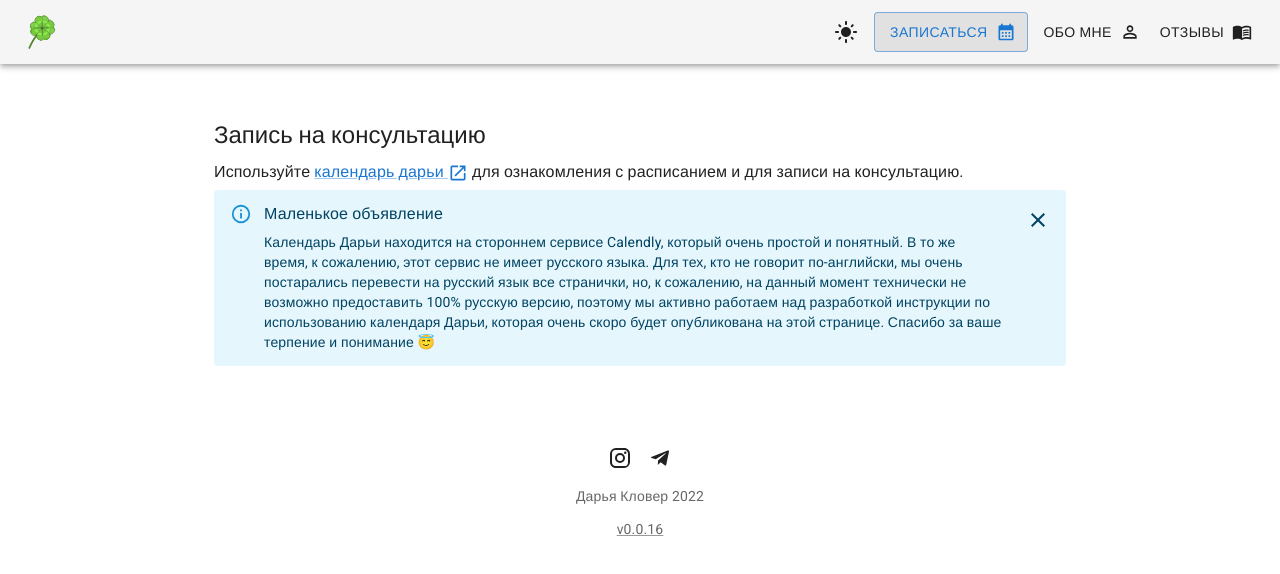
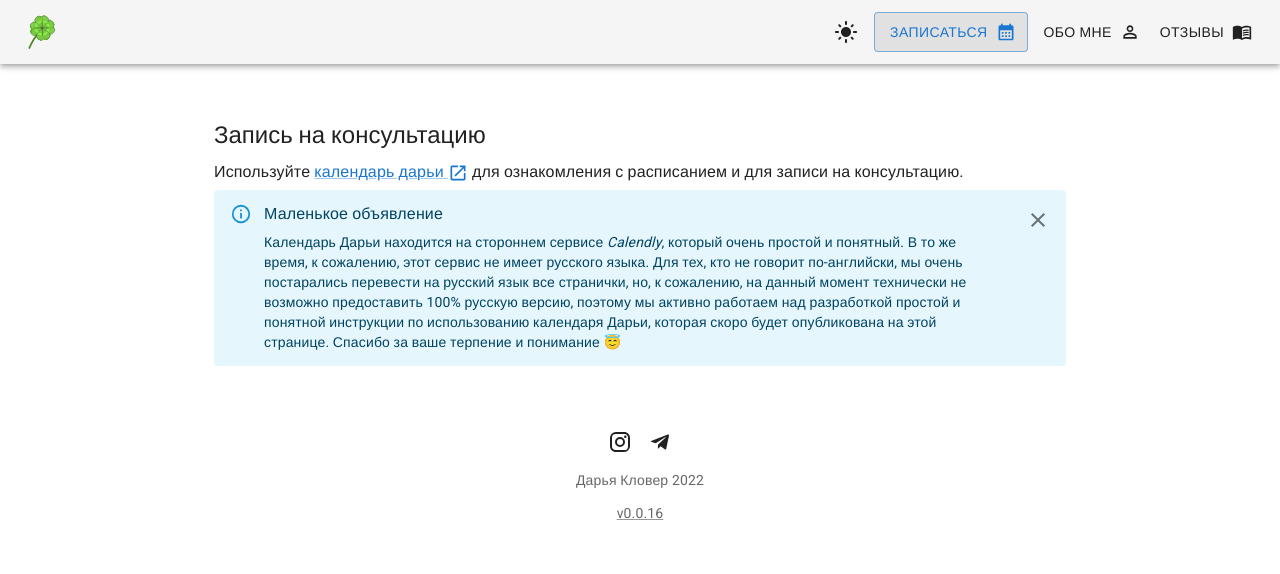
Before and after one commit to SiarheiBobryk/dariaklover, a React (Create React App) app: page /booking in a window 1280 px wide. Shown: the top 574 px of the page. Built offline with nearby package versions, Linux system fonts and the light colour scheme; a web font is replaced by a local one.

Commit message:
Twick the content of the `Booking` post

```diff
--- a/src/posts/Booking/Booking.tsx
+++ b/src/posts/Booking/Booking.tsx
@@ -7,6 +7,7 @@ import Collapse from '@mui/material/Collapse';
 import Alert from '@mui/material/Alert';
 import AlertTitle from '@mui/material/AlertTitle';
 import IconButton from '@mui/material/IconButton';
+import Typography from '@mui/material/Typography';
 import CloseIcon from '@mui/icons-material/Close';
 
 import { AppConfigContext, Config } from '../../providers/AppConfigProvider';
@@ -45,18 +46,18 @@ function Booking(props: BookingProps) {
         <Alert
           severity="info"
           action={
-            <IconButton aria-label="Закрыть" color="inherit" onClick={onCloseButtonClick}>
+            <IconButton aria-label="Закрыть" onClick={onCloseButtonClick}>
               <CloseIcon fontSize="inherit" />
             </IconButton>
           }
-          sx={{ mb: 2 }}
         >
           <AlertTitle>Маленькое объявление</AlertTitle>
-          Календарь Дарьи находится на стороннем сервисе Calendly, который очень простой и понятный. В то же время, к
-          сожалению, этот сервис не имеет русского языка. Для тех, кто не говорит по-английски, мы очень постарались
-          перевести на русский язык все странички, но, к сожалению, на данный момент технически не возможно предоставить
-          100% русскую версию, поэтому мы активно работаем над разработкой инструкции по использованию календаря Дарьи,
-          которая очень скоро будет опубликована на этой странице. Спасибо за ваше терпение и понимание 😇
+          Календарь Дарьи находится на стороннем сервисе <i>Calendly</i>, который очень простой и понятный. В то же
+          время, к сожалению, этот сервис не имеет русского языка. Для тех, кто не говорит по-английски, мы очень
+          постарались перевести на русский язык все странички, но, к сожалению, на данный момент технически не возможно
+          предоставить 100% русскую версию, поэтому мы активно работаем над разработкой простой и понятной инструкции по
+          использованию календаря Дарьи, которая скоро будет опубликована на этой странице. Спасибо за ваше терпение и
+          понимание 😇
         </Alert>
       </Collapse>
     </>
```
